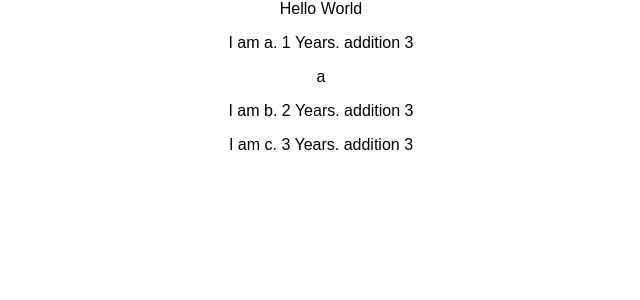
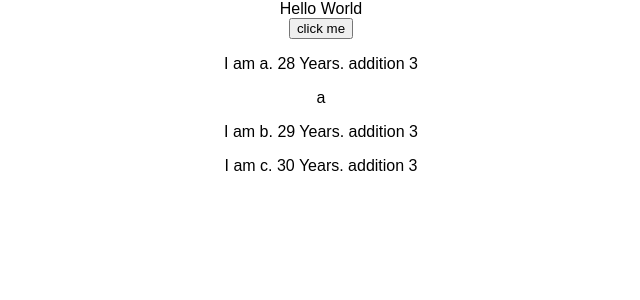
Before and after one commit to venkateswarat/Udemy-react-the-complete-guide-incl-redux, a React (Create React App) app in the folder react-complete-guide/: page / in a window 1280 px wide. Shown: the top 300 px of the page, without its empty margins (319-959 px from the left). Built offline with nearby package versions, Linux system fonts and the light colour scheme.

Commit message:
Using the state property

```diff
--- a/react-complete-guide/src/App.js
+++ b/react-complete-guide/src/App.js
@@ -4,12 +4,21 @@ import Person from './Person/Person'
 
 
 class App extends Component{
+  state={
+    persons:[
+      {name:'a',age:28},
+      {name:'b',age:29},
+      {name:'c',age:30}
+    ]
+  }
   render(){
     return (<div className="App">
       Hello World
-      <Person name="a" age="1">a</Person>
-      <Person name="b" age="2"/>
-      <Person name="c" age="3"/>
+      <br/>
+      <button>click me</button>
+      <Person name={this.state.persons[0].name} age={this.state.persons[0].age}>a</Person>
+      <Person name={this.state.persons[1].name} age={this.state.persons[1].age}/>
+      <Person name={this.state.persons[2].name} age={this.state.persons[2].age}/>
     </div>
     )
   }
```
Also changed, not shown: 2 other files (tests, documents, lock files or other folders).
